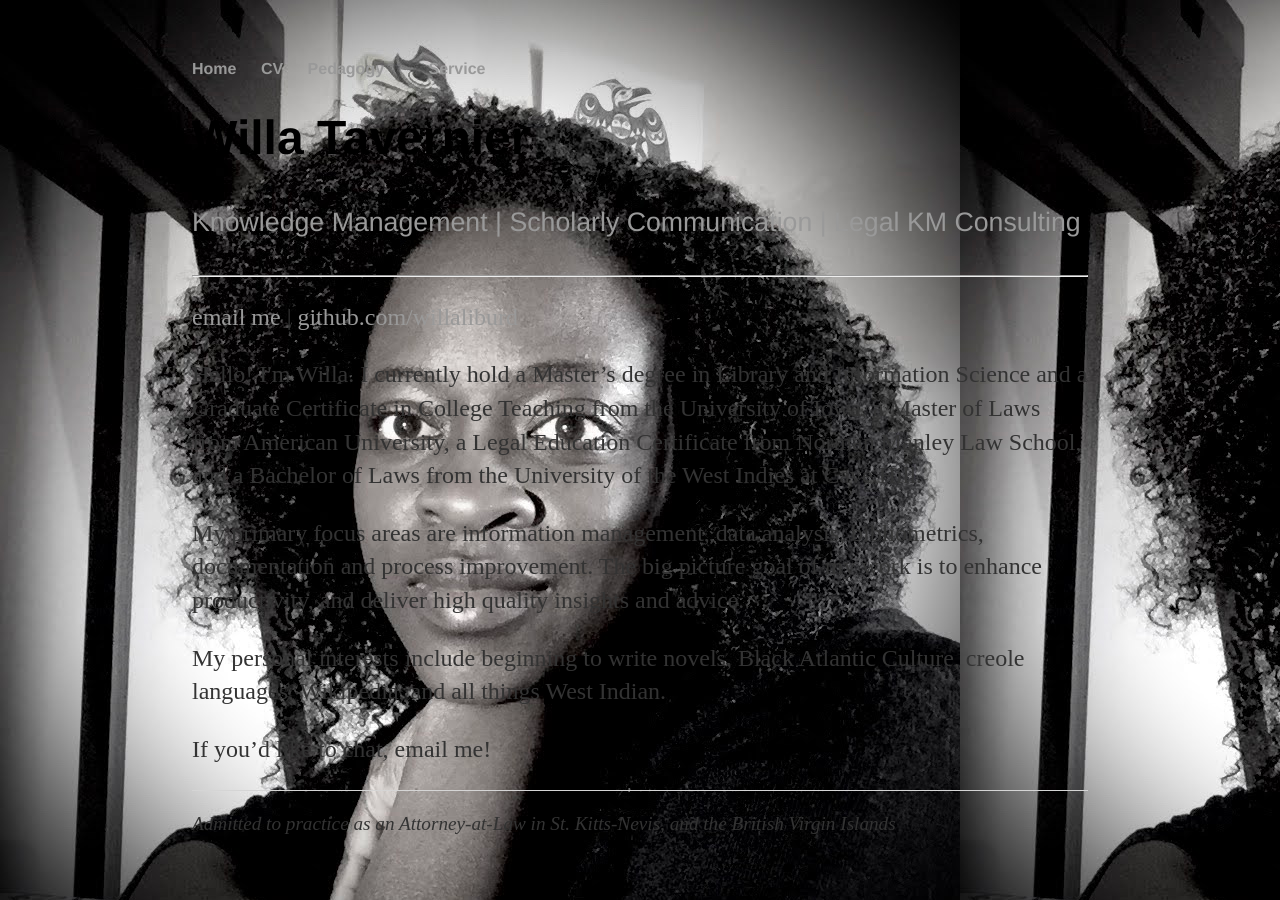
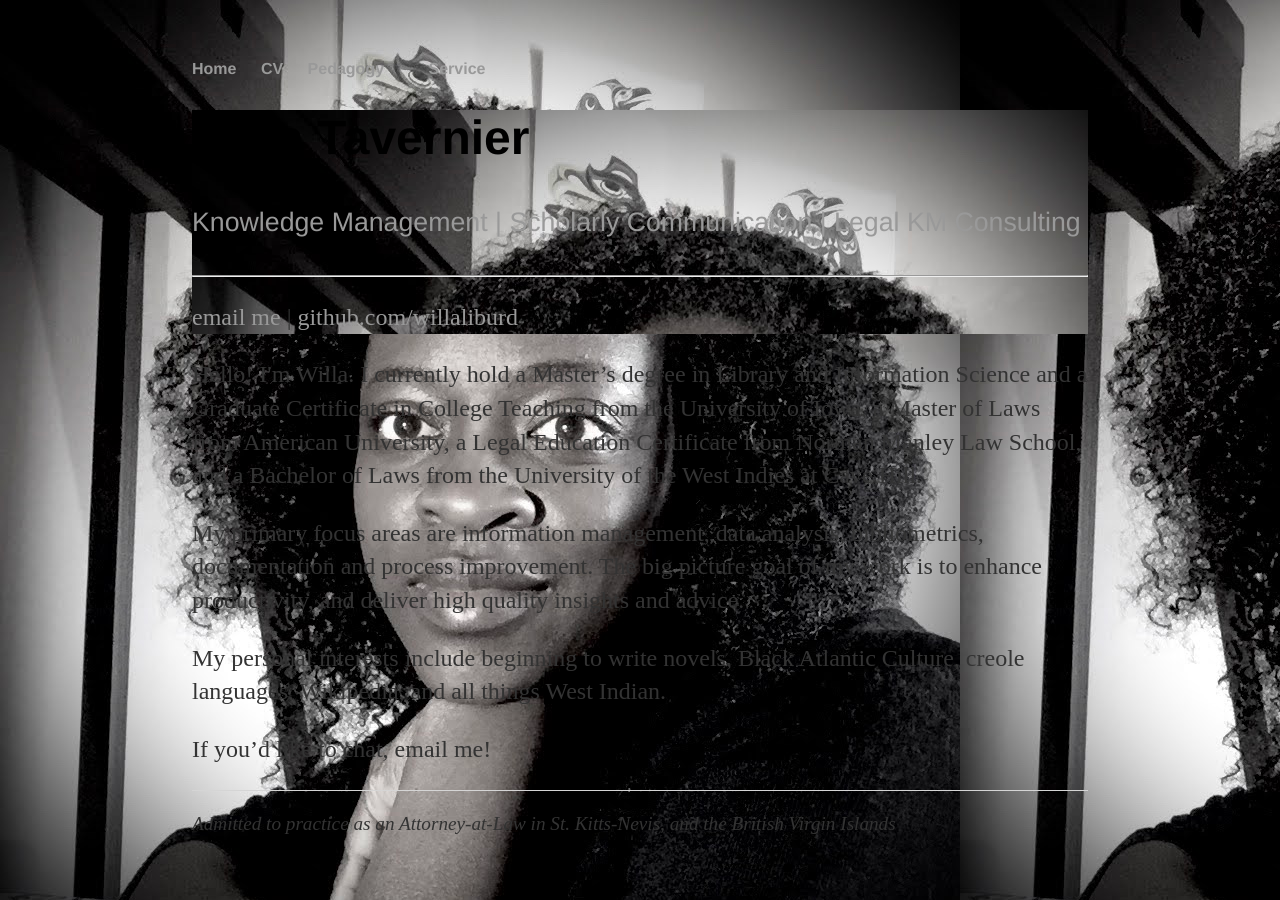
Before and after one commit to willaliburd/willaliburd.github.io, a Jekyll site: the page built from index.html, in a window 1280 px wide. Built offline with Jekyll 4.4.1, drawn with Linux system fonts in a browser that asks for light colours.

Commit message:
Update index.html
trying to fix the html to display background image

```diff
--- a/index.html
+++ b/index.html
@@ -2,7 +2,7 @@
 layout: default
 title: "WILLA TAVERNIER, Knowledge Management Professional, Attorney-At-Law"
 ---
-<div class="blurb" style="background-image: url('willaliburd.github.io/images/desk-forward.jpg');">
+<div class="blurb" style="background-image: url('/images/desk-forward.jpg');">
 	<h1>Willa Tavernier</h1>
 	<p class="b" >Knowledge Management | Scholarly Communication | Legal KM Consulting</p>
 	<hr>
```
